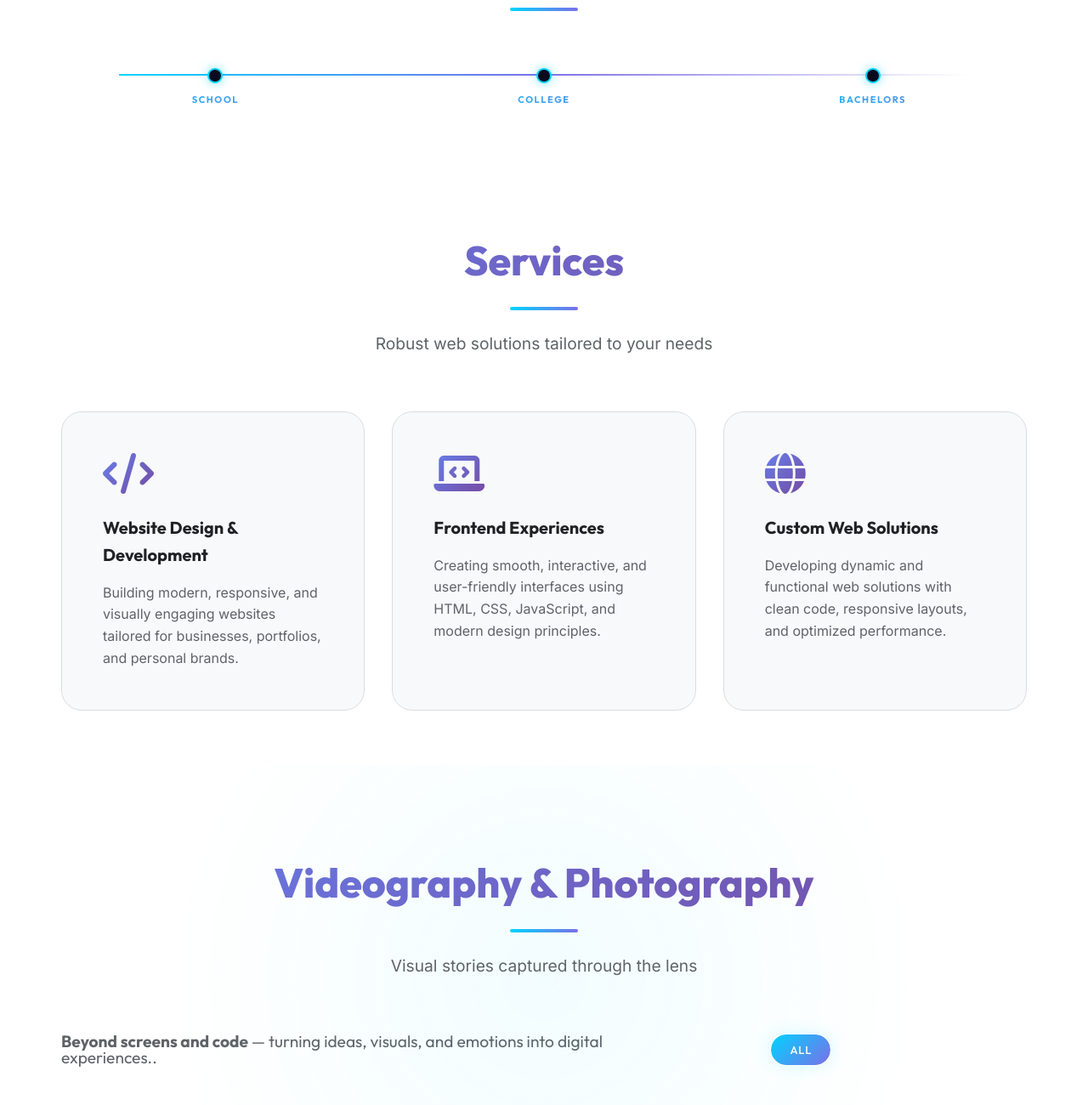
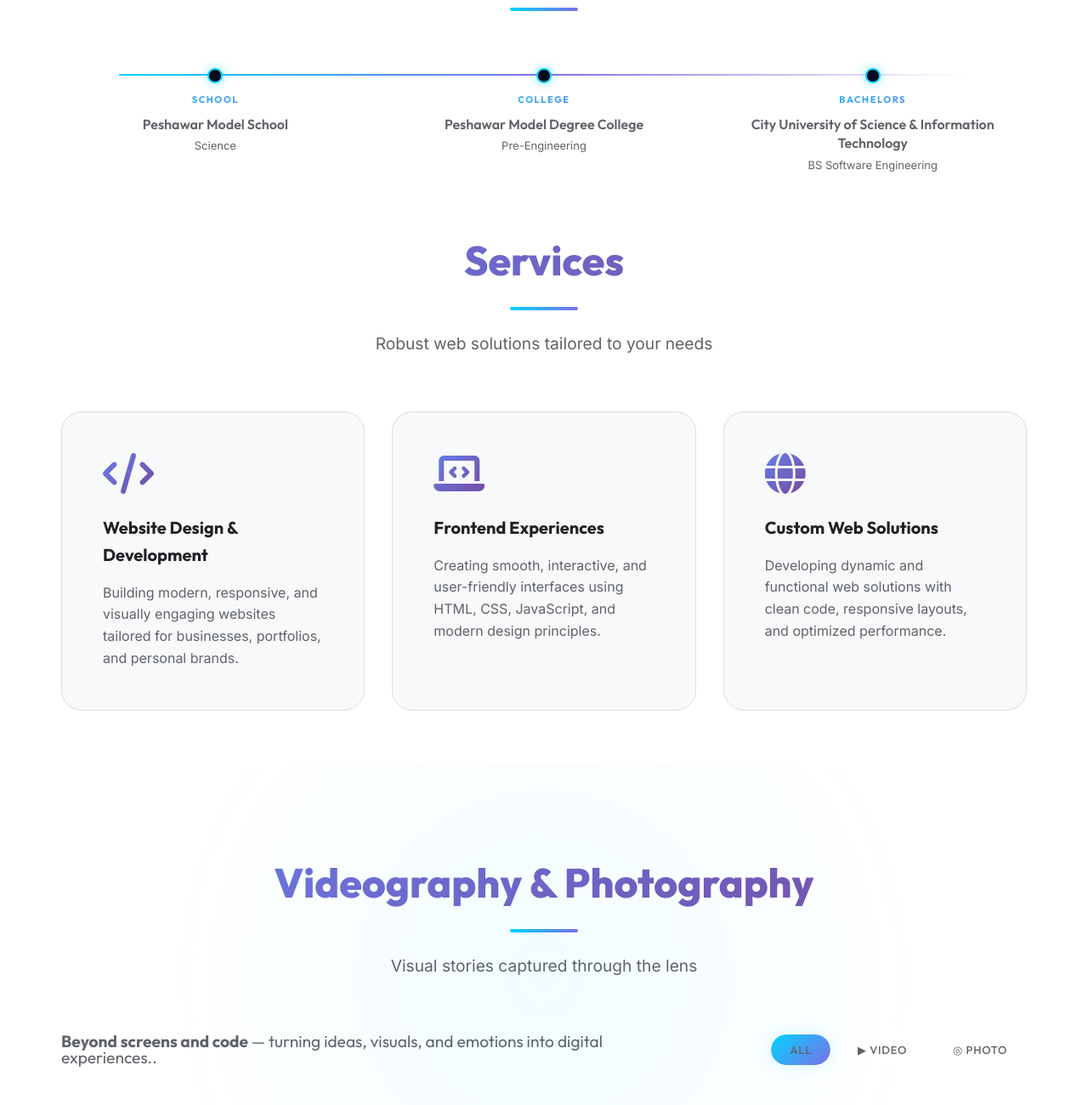
Before and after one commit to U7a4r/My-Portfolio, a plain HTML site: page index.html in a window 1280 px wide. Shown: the part 1980-3280 px from the top of the page at 85% size. Drawn offline with Linux system fonts and the light colour scheme.

Commit message:
Update color values in index.html

```diff
--- a/index.html
+++ b/index.html
@@ -175,7 +175,7 @@
         font-family: 'Outfit', sans-serif;
         font-size: 18px;
         font-weight: 600;
-        color: #fff;
+        color: #ffffff;
         margin-bottom: 6px;
         transform: translateY(8px);
         transition: transform 0.4s;
@@ -646,14 +646,14 @@
     font-family:'Outfit',sans-serif;
     font-size:16px;
     font-weight:600;
-    color:#fff;
+    color:#5f6368;
     margin-bottom:4px;
     line-height:1.4;
 }
 
 .edu-item-note{
     font-size:13px;
-    color:rgba(255,255,255,.45);
+    color:#5f6368;
 }
 
 /* Mobile */
@@ -971,13 +971,13 @@
         </div>
 
         <div class="gallery-header-row">
-          <div style="font-family:'Outfit',sans-serif; color:rgba(255,255,255,0.4); font-size:25px; max-width:700px; line-height:1;">
+          <div style="font-family:'Outfit',sans-serif; color:rgba(95, 99, 104, 0.8); font-size:25px; max-width:700px; line-height:1;">
             <p class="section-subtitle"><b>Beyond screens and code </b>— turning ideas, visuals, and emotions into digital experiences..</p>
           </div>
-          <div class="gallery-filters">
-            <button class="g-filter-btn active" data-filter="all"><span>All</span></button>
-            <button class="g-filter-btn" data-filter="video"><span>&#9654; Video</span></button>
-            <button class="g-filter-btn" data-filter="photo"><span>&#9678; Photo</span></button>
+          <div class="gallery-filters" >
+            <button style="color: #5f6368;" class="g-filter-btn active" data-filter="all"><span>All</span></button>
+            <button style="color: #5f6368;" class="g-filter-btn" data-filter="video"><span>&#9654; Video</span></button>
+            <button style="color: #5f6368;" class="g-filter-btn" data-filter="photo"><span>&#9678; Photo</span></button>
           </div>
         </div>
 
```
